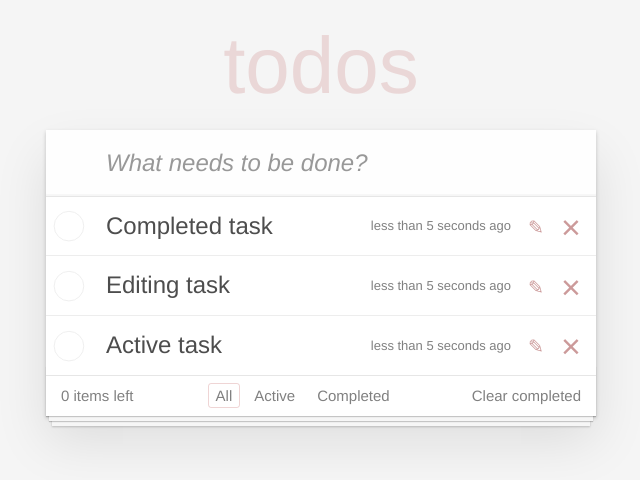
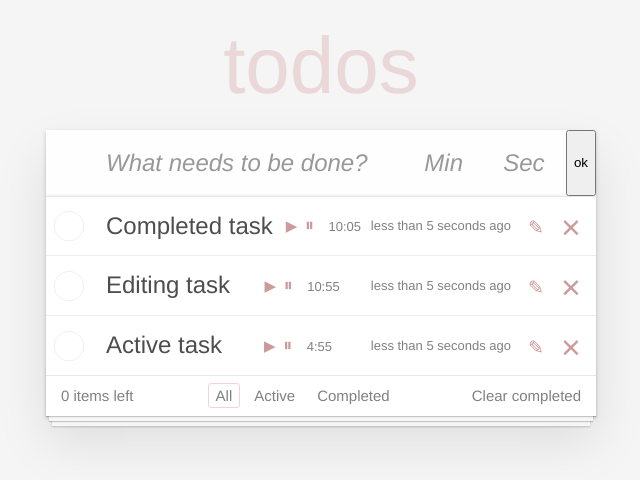
Before and after one commit to Ivan-Chikachev/todo, a React (Create React App) app: page / in a window 1280 px wide. Shown: the top 480 px of the page, without its empty margins (319-959 px from the left). Built offline with nearby package versions, Linux system fonts and the light colour scheme.

Commit message:
add timer for task

```diff
--- a/package.json
+++ b/package.json
@@ -19,7 +19,7 @@
     "test": "react-scripts test",
     "eject": "react-scripts eject",
     "lint": "eslint ./src",
-    "lint:fix": "eslint --ext .jsx ./src --fix",
+    "lint:fix": "eslint --ext .jsx --ext .js ./src --fix",
     "precommit": "lint-staged"
   },
   "eslintConfig": {
--- a/src/App.css
+++ b/src/App.css
@@ -84,7 +84,13 @@ body {
     text-rendering: optimizeLegibility;
 }
 
+.new-todo-form {
+    display: flex;
+    margin-bottom: 0;
+}
+
 .new-todo,
+.new-todo-form .new-todo-form__timer,
 .edit {
     position: relative;
     margin: 0;
@@ -102,11 +108,20 @@ body {
     -moz-osx-font-smoothing: grayscale;
 }
 
-.new-todo {
+.new-todo, .new-todo-form .new-todo-form__timer {
     padding: 16px 16px 16px 60px;
     border: none;
     background: rgba(0, 0, 0, 0.003);
-    box-shadow: inset 0 -2px 1px rgba(0,0,0,0.03);
+    box-shadow: inset 0 -2px 1px rgba(0, 0, 0, 0.03);
+}
+
+.new-todo {
+    width: 70%;
+}
+
+.new-todo-form .new-todo-form__timer {
+    width: 15%;
+    padding-left: 16px;
 }
 
 .main {
@@ -219,12 +234,16 @@ body {
     padding: 15px 85px 15px 60px;
 }
 
-.todo-list li label .created {
+.todo-list li .view {
+    position: relative;
+}
+
+.todo-list li label .description {
     font-size: 13px;
     color: gray;
 }
 
-.todo-list li label .description {
+.todo-list li label .title {
     word-break: break-all;
     display: block;
     line-height: 1.2;
@@ -233,20 +252,17 @@ body {
     color: #4d4d4d;
 }
 
-.todo-list li.completed label .description {
+.todo-list li.completed label .title {
     color: #cdcdcd;
     text-decoration: line-through;
 }
 
 .todo-list li .icon {
-    position: absolute;
-    top: 0;
-    bottom: -3px;
     width: 30px;
     height: 40px;
     font-size: 34px;
     color: #cc9a9a;
-    margin: auto 0 11px;
+    margin: auto 0;
     transition: color 0.2s ease-out;
     cursor: pointer;
 }
@@ -256,6 +272,9 @@ body {
 }
 
 .todo-list li .icon-destroy {
+    position: absolute;
+    top: 0;
+    bottom: -3px;
     right: 10px;
 }
 
@@ -264,12 +283,38 @@ body {
 }
 
 .todo-list li .icon-edit {
+    position: absolute;
+    top: 0;
+    bottom: -3px;
     font-size: 19px;
     right: 45px;
 }
 
 .todo-list li .icon-edit:after {
     content: '✎';
+}
+
+.todo-list li .icon-pause,
+.todo-list li .icon-play {
+    font-size: 18px;
+    width: 18px;
+    height: 18px;
+}
+
+.todo-list li .icon-pause {
+    margin: 0 10px 0 0;
+}
+
+.todo-list li .icon-play {
+    font-size: 15px;
+}
+
+.icon-pause:after {
+    content: '⏸';
+}
+
+.icon-play:after {
+    content: '▶';
 }
 
 .todo-list li .edit {
@@ -389,7 +434,7 @@ html .clear-completed:active {
 	Hack to remove background from Mobile Safari.
 	Can't use it globally since it destroys checkboxes in Firefox
 */
-@media screen and (-webkit-min-device-pixel-ratio:0) {
+@media screen and (-webkit-min-device-pixel-ratio: 0) {
     .toggle-all,
     .todo-list li .toggle {
         background: none;
--- a/src/App.jsx
+++ b/src/App.jsx
@@ -1,4 +1,4 @@
-import React, { Component } from 'react';
+import React, {Component} from 'react';
 import './App.css';
 import NewTaskForm from './components/NewTaskForm';
 import Footer from './components/Footer';
@@ -12,32 +12,40 @@ export default class App extends Component {
                 name: 'Completed task',
                 done: true,
                 status: 'completed',
+                min: 10,
+                sec: 10,
             },
             {
                 id: 2,
                 name: 'Editing task',
                 done: true,
                 status: 'editing',
+                min: 11,
+                sec: 0,
             },
             {
                 id: 3,
                 name: 'Active task',
                 done: true,
                 status: '',
+                min: 5,
+                sec: 0,
             },
         ],
         filterTasks: 'All',
     };
 
-    createTask = (text) => ({
+    createTask = (text, min, sec) => ({
         id: Date.now(),
         name: text,
         done: true,
         status: '',
+        min,
+        sec,
     });
 
     onTaskClick = (id) => {
-      this.setState(({ todoData }) => ({
+        this.setState(({todoData}) => ({
             todoData: todoData.map((task) => {
                 if (task.id === id) {
                     return {
@@ -51,16 +59,18 @@ export default class App extends Component {
     };
 
     deleteTask = (id) => {
-      this.setState(({ todoData }) => ({
+        this.setState(({todoData}) => ({
             todoData: todoData.filter((i) => i.id !== id),
         }));
     };
 
-    addTask = (text) => {
-      this.setState(({ todoData }) => {
+    addTask = (text, min, sec) => {
+        this.setState(({todoData}) => {
             text = text.trim();
             if (text === '') return;
-        const item = this.createTask(text);
+            if (min === '') min = 10;
+            if (sec === '') sec = 0;
+            const item = this.createTask(text, min, sec);
             return {
                 todoData: [...todoData, item],
             };
@@ -68,11 +78,11 @@ export default class App extends Component {
     };
 
     clearCompletedTasks = () => {
-      this.setState(({ todoData }) => ({ todoData: todoData.filter((i) => i.done === true) }));
+        this.setState(({todoData}) => ({todoData: todoData.filter((i) => i.done === true)}));
     };
 
     setFilter = (name) => {
-      this.setState(() => ({ filterTasks: name }));
+        this.setState(() => ({filterTasks: name}));
     };
 
     render() {
@@ -89,7 +99,7 @@ export default class App extends Component {
             <section className="todoapp">
                 <header className="header">
                     <h1>todos</h1>
-            <NewTaskForm addTask={this.addTask} />
+                    <NewTaskForm addTask={this.addTask}/>
                 </header>
                 <section className="main">
                     <TaskList
--- a/src/components/Footer.jsx
+++ b/src/components/Footer.jsx
@@ -26,8 +26,10 @@ const Footer = ({
 );
 
 Footer.defaultProps = {
-  clearCompletedTasks: () => {},
-  setFilter: () => {},
+    clearCompletedTasks: () => {
+    },
+    setFilter: () => {
+    },
 };
 
 Footer.propTypes = {
--- a/src/components/NewTaskForm.jsx
+++ b/src/components/NewTaskForm.jsx
@@ -1,9 +1,11 @@
-import React, { Component } from 'react';
+import React, {Component} from 'react';
 import PropTypes from 'prop-types';
 
 export default class NewTaskForm extends Component {
     state = {
         label: '',
+        labelMin: '',
+        labelSec: '',
     };
 
     static propTypes = {
@@ -15,16 +17,30 @@ export default class NewTaskForm extends Component {
         },
     };
 
-  onLabelChange = (e) => {
+    onLabelChangeTitle = (e) => {
         this.setState({
             label: e.target.value,
         });
     };
 
+    onLabelChangeMin = (e) => {
+        e.target.value = e.target.value.replace(/[^\d.]/g, '');
+        this.setState({
+            labelMin: e.target.value,
+        });
+    };
+
+    onLabelChangeSec = (e) => {
+        e.target.value = e.target.value.replace(/[^\d.]/g, '');
+        this.setState({
+            labelSec: e.target.value,
+        });
+    };
+
     onLabelSubmit = (e) => {
         e.preventDefault();
-    this.props.addTask(this.state.label);
-    this.setState({ label: '' });
+        this.props.addTask(this.state.label, this.state.labelMin, this.state.labelSec);
+        this.setState({label: '', labelMin: '', labelSec: ''});
     };
 
     render() {
@@ -32,12 +48,34 @@ export default class NewTaskForm extends Component {
             <form
                 action=""
                 onSubmit={this.onLabelSubmit}
+                className="new-todo-form"
             >
                 <input
-          onChange={this.onLabelChange}
+                    onChange={this.onLabelChangeTitle}
                     className="new-todo"
                     placeholder="What needs to be done?"
                     value={this.state.label}
+                />
+                <input
+                    onChange={this.onLabelChangeMin}
+                    className="new-todo-form__timer"
+                    placeholder="Min"
+                    value={this.state.labelMin}
+                    maxLength="3"
+                    minLength="1"
+                />
+                <input
+                    onChange={this.onLabelChangeSec}
+                    className="new-todo-form__timer"
+                    placeholder="Sec"
+                    value={this.state.labelSec}
+                    maxLength="2"
+                    minLength="1"
+                />
+                <input
+                    type="submit"
+                    value="ok"
+                    onSubmit={this.onLabelSubmit}
                 />
             </form>
         );
--- a/src/components/Task.jsx
+++ b/src/components/Task.jsx
@@ -1,15 +1,18 @@
 import React from 'react';
 import PropTypes from 'prop-types';
 import formatDistanceToNow from 'date-fns/formatDistanceToNow';
+import TaskDescription from './TaskDescription';
 
 const Task = ({
-  done, id, name, deleteTask, onTaskClick,
+                  done, id, name, min, sec, deleteTask, onTaskClick,
               }) => {
     const date = formatDistanceToNow(Date.now(),
         { includeSeconds: true, addSuffix: true });
 
     let classNameLabel = 'completed';
     if (done) classNameLabel = '';
+
+    const formatToSec = (min, sec) => min * 60 + Number(sec);
 
     return (
         <li className={classNameLabel}>
@@ -22,22 +25,25 @@ const Task = ({
                     onChange={() => onTaskClick(id)}
                 />
                 <label htmlFor={id}>
-          <span className="description">{name}</span>
-          <span className="created">{date}</span>
+                    <span className="title">{name}</span>
+                    <TaskDescription totalSec={formatToSec(min, sec)}/>
+                    <span className="description">{date}</span>
                 </label>
-        <button className="icon icon-edit" />
+                <button className="icon icon-edit"/>
                 <button
                     onClick={() => deleteTask(id)}
                     className="icon icon-destroy"
                 />
             </div>
-      <input type="text" className="edit" />
+            <input type="text" className="edit"/>
         </li>
     );
 };
 Task.defaultProps = {
-  deleteTask: () => {},
-  onTaskClick: () => {},
+    deleteTask: () => {
+    },
+    onTaskClick: () => {
+    },
 };
 
 Task.propTypes = {
--- /dev/null
+++ b/src/components/TaskDescription.jsx
@@ -0,0 +1,67 @@
+import React, {Component} from 'react';
+
+export default class TaskDescription extends Component {
+    state = {
+        counter: 0,
+        isStart: true
+    }
+
+    componentDidMount() {
+        this.setState({counter: this.props.totalSec});
+    }
+
+    componentDidUpdate(prevProps, prevState) {
+        if (this.state.isStart) {
+            if (prevState.counter !== this.state.counter) {
+                this.runTimer();
+            }
+        }
+        if (prevState.isStart !== this.state.isStart) {
+            this.runTimer();
+        }
+    }
+
+    runTimer = () => {
+        let timer;
+        if (this.state.counter > 0) {
+            timer = setTimeout(() => this.setCounter(this.state.counter), 1000);
+        }
+
+        return () => {
+            if (timer) {
+                clearTimeout(timer);
+            }
+        };
+    }
+
+    setCounter = (count) => {
+        this.setState({counter: --count});
+    }
+
+    playTimer = () => {
+        this.setState({isStart: true});
+    }
+
+    pauseTimer = () => {
+        this.setState({isStart: false});
+    }
+
+    padTime = (time) => (String(time).length === 1 ? `0${time}` : `${time}`);
+
+    format = (time) => {
+        const minutes = Math.floor(time / 60);
+        const seconds = time % 60;
+        return `${minutes}:${this.padTime(seconds)}`;
+    };
+
+    render() {
+        const {counter} = this.state;
+        return (
+            <span className="description">
+                <button className="icon icon-play" onClick={this.playTimer}/>
+                <button className="icon icon-pause" onClick={this.pauseTimer}/>
+                {this.format(counter)}
+            </span>
+        );
+    }
+}
```
Also changed, not shown: .eslintrc.json, src/components/TaskList.jsx (indentation only), 2 other files (tests, documents, lock files or other folders). Lines whose indentation alone changed are shown as unchanged.
